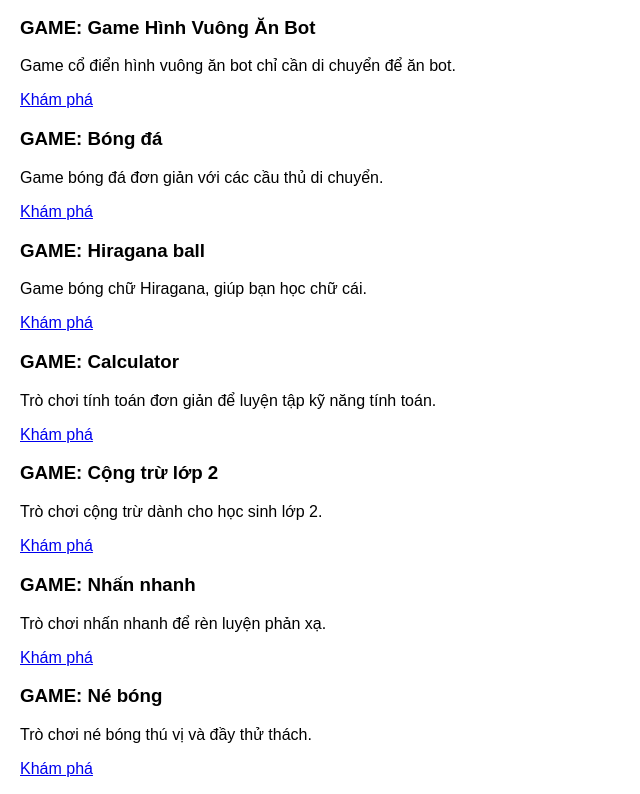
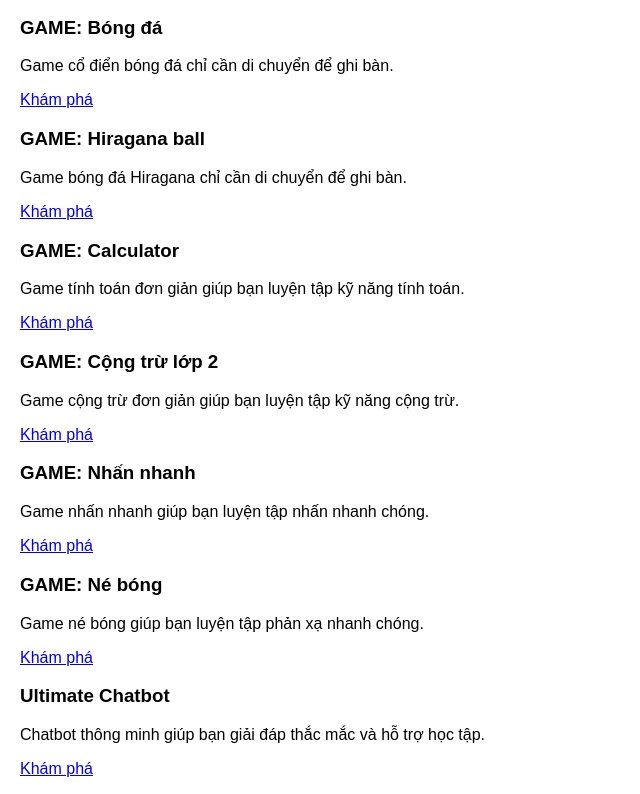
Before and after one commit to vanhue87vn/MyFamilyWeb_v1.0, a plain HTML site: page index.html in a window 1280 px wide. Shown: the part 921-1715 px from the top of the page, without its empty margins (0-640 px from the left). Drawn offline with Linux system fonts and the light colour scheme.

Commit message:
update: update index.html with new content

```diff
--- a/index.html
+++ b/index.html
@@ -78,51 +78,45 @@
                     </article>
 
                    <article class="feature-card">
-                        <h3>GAME: Game Hình Vuông Ăn Bot</h3>
-                        <p>Game cổ điển hình vuông ăn bot chỉ cần di chuyển để ăn bot.</p>
+                        <h3>GAME: Bóng đá</h3>
+                        <p>Game cổ điển bóng đá chỉ cần di chuyển để ghi bàn.</p>
                         <a href="./features/feature4/feature4.html" class="btn">Khám phá</a>
                     </article>
 
                     <article class="feature-card">
-                        <h3>GAME: Bóng đá</h3>
-                        <p>Game bóng đá đơn giản với các cầu thủ di chuyển.</p>
+                        <h3>GAME: Hiragana ball</h3>
+                        <p>Game bóng đá Hiragana chỉ cần di chuyển để ghi bàn.</p>
                         <a href="./features/feature5/feature5.html" class="btn">Khám phá</a>
                     </article>
-                </div>
 
-                <div class="features-grid">
                     <article class="feature-card">
-                        <h3>GAME: Hiragana ball</h3>
-                        <p>Game bóng chữ Hiragana, giúp bạn học chữ cái.</p>
+                        <h3>GAME: Calculator</h3>
+                        <p>Game tính toán đơn giản giúp bạn luyện tập kỹ năng tính toán.</p>
                         <a href="./features/feature6/feature6.html" class="btn">Khám phá</a>
                         </article>
 
                     <article class="feature-card">
-                        <h3>GAME: Calculator</h3>
-                        <p>Trò chơi tính toán đơn giản để luyện tập kỹ năng tính toán.</p>
+                        <h3>GAME: Cộng trừ lớp 2</h3>
+                        <p>Game cộng trừ đơn giản giúp bạn luyện tập kỹ năng cộng trừ.</p>
                         <a href="./features/feature7/feature7.html" class="btn">Khám phá</a>
                     </article>
 
                     <article class="feature-card">
-                        <h3>GAME: Cộng trừ lớp 2</h3>
-                        <p>Trò chơi cộng trừ dành cho học sinh lớp 2.</p>
+                        <h3>GAME: Nhấn nhanh</h3>
+                        <p>Game nhấn nhanh giúp bạn luyện tập nhấn nhanh chóng.</p>
                         <a href="./features/feature8/feature8.html" class="btn">Khám phá</a>
                     </article>
 
                     <article class="feature-card">
-                        <h3>GAME: Nhấn nhanh</h3>
-                        <p>Trò chơi nhấn nhanh để rèn luyện phản xạ.</p>
+                        <h3>GAME: Né bóng</h3>
+                        <p>Game né bóng giúp bạn luyện tập phản xạ nhanh chóng.</p>
                         <a href="./features/feature9/feature9.html" class="btn">Khám phá</a>
                     </article>
 
                     <article class="feature-card">
-                        <h3>GAME: Né bóng</h3>
-                        <p>Trò chơi né bóng thú vị và đầy thử thách.</p>
+                        <h3>Ultimate Chatbot</h3>
+                        <p>Chatbot thông minh giúp bạn giải đáp thắc mắc và hỗ trợ học tập.</p>
                         <a href="./features/feature10/feature10.html" class="btn">Khám phá</a>
-                    </article>
-
-                    <!-- Thêm các tính năng khác nếu cần -->
-                </article>
                 </section>
             </div>
         </main>
```
Lines whose indentation alone changed are shown as unchanged.
